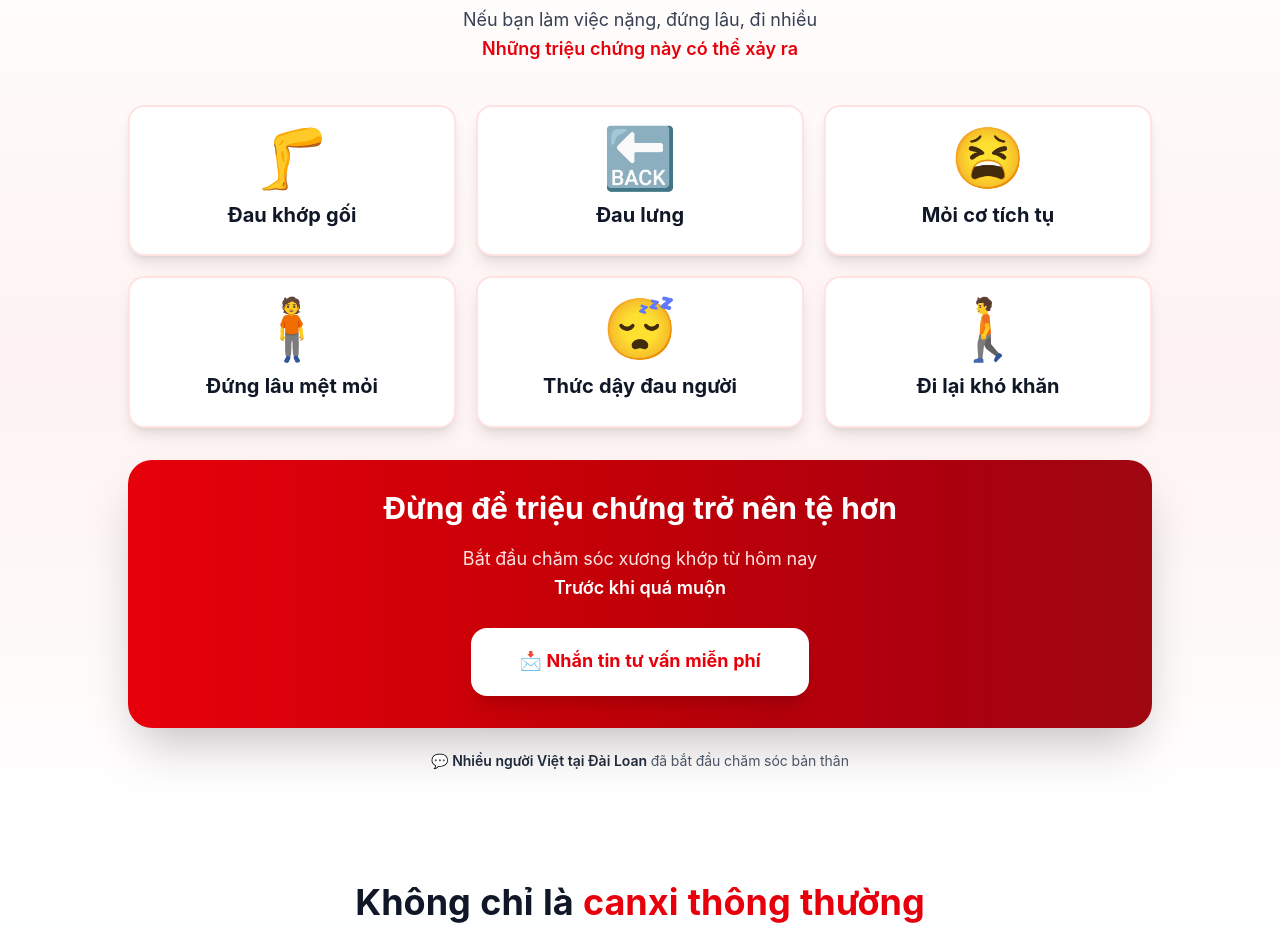
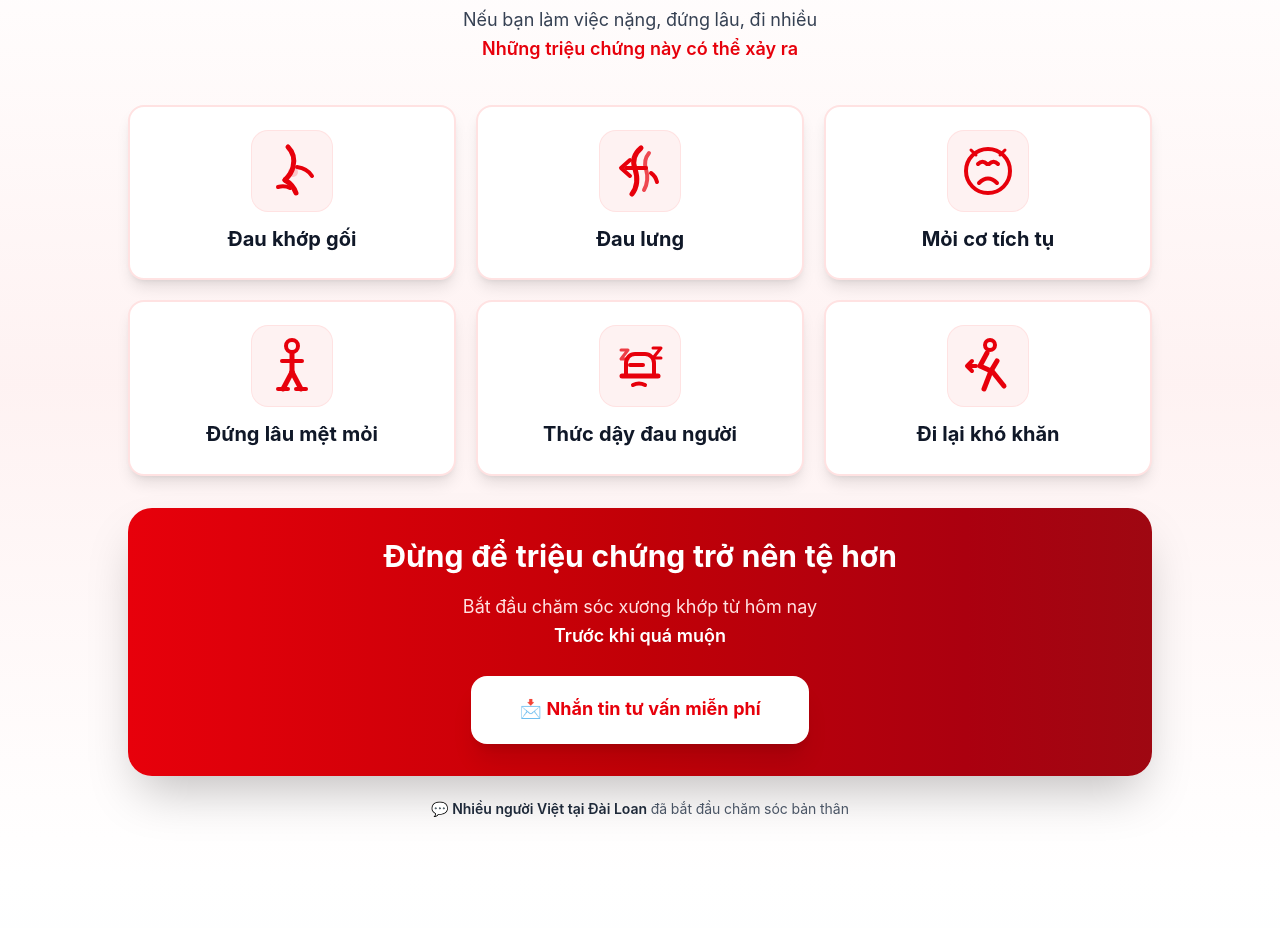
Before and after one commit to cimerkong-jpg/alkamilk, a React (Vite) app: page / in a window 1280 px wide. Shown: the part 1220-2148 px from the top of the page. Built offline with nearby package versions, Linux system fonts and the light colour scheme.

Commit message:
Replace pain emojis with SVG icons

```diff
--- a/src/components/PainPoints.tsx
+++ b/src/components/PainPoints.tsx
@@ -1,4 +1,70 @@
+import type { ReactNode } from 'react';
 import { painPoints } from '../data';
+import type { PainPoint } from '../types';
+
+const painIconClass = 'h-14 w-14 md:h-16 md:w-16 text-red-600';
+
+const painIcons: Record<PainPoint['icon'], ReactNode> = {
+  knee: (
+    <svg viewBox="0 0 64 64" className={painIconClass} fill="none" stroke="currentColor" strokeLinecap="round" strokeLinejoin="round">
+      <path d="M28 8c5 5 7 12 5 20-1 5-4 9-8 13" strokeWidth="5" />
+      <path d="M25 41c5 3 9 7 11 13" strokeWidth="5" />
+      <path d="M37 28c7 1 12 4 15 9" strokeWidth="4" />
+      <path d="M18 48c4-1 8-1 12 1" strokeWidth="4" />
+      <circle cx="33" cy="33" r="5" fill="currentColor" stroke="none" opacity="0.18" />
+    </svg>
+  ),
+  back: (
+    <svg viewBox="0 0 64 64" className={painIconClass} fill="none" stroke="currentColor" strokeLinecap="round" strokeLinejoin="round">
+      <path d="M33 9c-7 6-9 13-6 21 3 9 3 17-3 25" strokeWidth="5" />
+      <path d="M41 14c-4 5-5 10-3 16 2 7 2 14-2 21" strokeWidth="4" opacity="0.7" />
+      <path d="M18 29h20" strokeWidth="4" />
+      <path d="m22 21-9 8 9 8" strokeWidth="4" />
+      <path d="M43 34c3 2 5 5 6 9" strokeWidth="4" />
+    </svg>
+  ),
+  fatigue: (
+    <svg viewBox="0 0 64 64" className={painIconClass} fill="none" stroke="currentColor" strokeLinecap="round" strokeLinejoin="round">
+      <circle cx="32" cy="32" r="22" strokeWidth="4" />
+      <path d="M22 25c3-3 6-3 9 0" strokeWidth="4" />
+      <path d="M33 25c3-3 6-3 9 0" strokeWidth="4" />
+      <path d="M23 44c6-6 12-6 18 0" strokeWidth="4" />
+      <path d="m20 16-5-5" strokeWidth="3" />
+      <path d="m44 16 5-5" strokeWidth="3" />
+    </svg>
+  ),
+  standing: (
+    <svg viewBox="0 0 64 64" className={painIconClass} fill="none" stroke="currentColor" strokeLinecap="round" strokeLinejoin="round">
+      <circle cx="32" cy="12" r="6" strokeWidth="4" />
+      <path d="M32 20v18" strokeWidth="5" />
+      <path d="M22 27h20" strokeWidth="4" />
+      <path d="M32 38 23 55" strokeWidth="5" />
+      <path d="M32 38 41 55" strokeWidth="5" />
+      <path d="M18 55h10" strokeWidth="4" />
+      <path d="M36 55h10" strokeWidth="4" />
+    </svg>
+  ),
+  wakePain: (
+    <svg viewBox="0 0 64 64" className={painIconClass} fill="none" stroke="currentColor" strokeLinecap="round" strokeLinejoin="round">
+      <path d="M14 42h36" strokeWidth="5" />
+      <path d="M18 42V29c0-5 4-9 9-9h10c5 0 9 4 9 9v13" strokeWidth="4" />
+      <path d="M22 31h13" strokeWidth="4" />
+      <path d="M45 14h8l-8 10h8" strokeWidth="3" />
+      <path d="M13 16h7l-7 9h7" strokeWidth="3" opacity="0.75" />
+      <path d="M25 51c4-2 8-2 12 0" strokeWidth="4" />
+    </svg>
+  ),
+  walking: (
+    <svg viewBox="0 0 64 64" className={painIconClass} fill="none" stroke="currentColor" strokeLinecap="round" strokeLinejoin="round">
+      <circle cx="34" cy="11" r="5" strokeWidth="4" />
+      <path d="m31 19-7 13 11 5 6-10" strokeWidth="5" />
+      <path d="M35 37 28 55" strokeWidth="5" />
+      <path d="M36 37 48 52" strokeWidth="5" />
+      <path d="M20 32h-7" strokeWidth="4" />
+      <path d="m16 27-5 5 5 5" strokeWidth="4" />
+    </svg>
+  ),
+};
 
 const PainPoints = () => {
   return (
@@ -24,8 +90,11 @@ const PainPoints = () => {
               key={pain.id}
               className="bg-white rounded-2xl p-5 md:p-6 shadow-lg hover:shadow-xl transition-all border-2 border-red-100 hover:border-red-300 transform hover:scale-[1.02]"
             >
-              {/* Large Icon for Mobile */}
-              <div className="text-5xl md:text-6xl mb-3 text-center">{pain.icon}</div>
+              <div className="mb-4 flex justify-center">
+                <div className="flex h-20 w-20 items-center justify-center rounded-2xl bg-red-50 ring-1 ring-red-100">
+                  {painIcons[pain.icon]}
+                </div>
+              </div>
 
               {/* Clear, Emotional Text */}
               <h3 className="text-lg md:text-xl font-bold text-gray-900 text-center leading-snug">
--- a/src/data.ts
+++ b/src/data.ts
@@ -1,12 +1,12 @@
 import type { Review, Ingredient, Combo, FAQ, PainPoint } from './types';
 
 export const painPoints: PainPoint[] = [
-  { id: 1, text: 'Đau khớp gối', icon: '🦵' },
-  { id: 2, text: 'Đau lưng', icon: '🔙' },
-  { id: 3, text: 'Mỏi cơ tích tụ', icon: '😫' },
-  { id: 4, text: 'Đứng lâu mệt mỏi', icon: '🧍' },
-  { id: 5, text: 'Thức dậy đau người', icon: '😴' },
-  { id: 6, text: 'Đi lại khó khăn', icon: '🚶' },
+  { id: 1, text: 'Đau khớp gối', icon: 'knee' },
+  { id: 2, text: 'Đau lưng', icon: 'back' },
+  { id: 3, text: 'Mỏi cơ tích tụ', icon: 'fatigue' },
+  { id: 4, text: 'Đứng lâu mệt mỏi', icon: 'standing' },
+  { id: 5, text: 'Thức dậy đau người', icon: 'wakePain' },
+  { id: 6, text: 'Đi lại khó khăn', icon: 'walking' },
 ];
 
 export const ingredients: Ingredient[] = [
--- a/src/types.ts
+++ b/src/types.ts
@@ -31,5 +31,5 @@ export interface FAQ {
 export interface PainPoint {
   id: number;
   text: string;
-  icon: string;
+  icon: 'knee' | 'back' | 'fatigue' | 'standing' | 'wakePain' | 'walking';
 }
```
